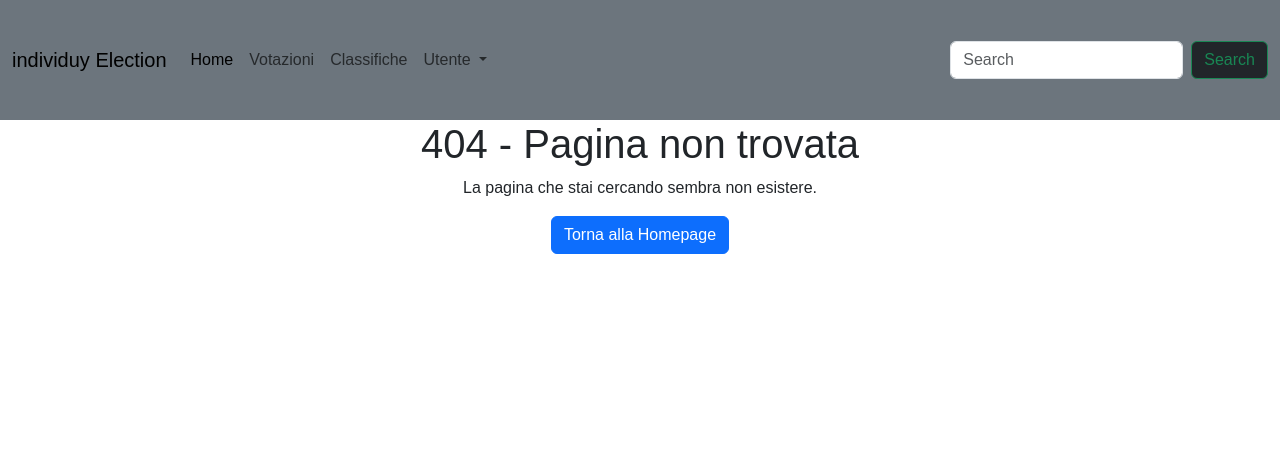
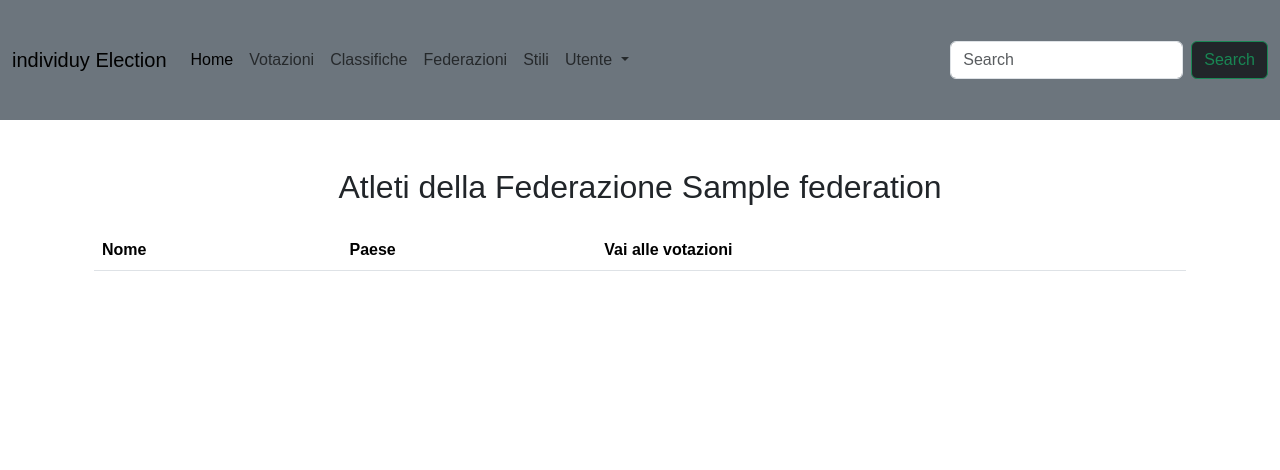
Before and after one commit to pantaleoflavio/individuyElection, a PHP site: page /index.php?page=lista_per_federazioni&id_federation=1 in a window 1280 px wide. Shown: the top 470 px of the page. Run offline with PHP 8.4, Linux system fonts and the light colour scheme; data comes from the database, SQL or seed files in the repository; tables that the repository leaves empty hold one stand-in row (values such as "Sample post"); lists and menus that the app fills with data are empty; some libraries are stand-ins or nearby versions.

Commit message:
add methods for to fetch all the federations from his table, and wrestler per federation id, add related files and refactoring connected files

```diff
--- a/app/Controllers/FederationController.php
+++ b/app/Controllers/FederationController.php
@@ -16,4 +16,9 @@ class FederationController {
         return $this->wrestlerDAO->getFederationPerId($id);
     }
 
+    public function getAllFederations() {
+        return $this->wrestlerDAO->getAllFederations();
+    }
+
+
 }
--- a/app/Controllers/WrestlerController.php
+++ b/app/Controllers/WrestlerController.php
@@ -23,4 +23,9 @@ class WrestlerController {
     public function getAllWrestlers($order = 'name') {
         return $this->wrestlerDAO->getAllWrestlers($order);
     }
+
+    public function getWrestlersByFederation($federationId) {
+        return $this->wrestlerDAO->getWrestlersByFederation($federationId);
+    }
+
 }
--- a/app/DAO/FederationDAO.php
+++ b/app/DAO/FederationDAO.php
@@ -28,5 +28,15 @@ class FederationDAO extends DB {
         }
     }
 
+    public function getAllFederations() {
+        try {
+            $stmt = $this->connect()->prepare("SELECT * FROM federations");
+            $stmt->execute();
+            return $stmt->fetchAll(PDO::FETCH_ASSOC);
+        } catch (PDOException $e) {
+            error_log("PDOException in getAllFederations: " . $e->getMessage());
+            return [];
+        }
+    }
 
 }
--- a/app/DAO/WrestlerDAO.php
+++ b/app/DAO/WrestlerDAO.php
@@ -55,4 +55,22 @@ class WrestlerDAO extends DB {
         return $stmt->fetchAll(PDO::FETCH_ASSOC);
     }
 
+    public function getWrestlersByFederation($federationId) {
+        try {
+            $stmt = $this->connect()->prepare("SELECT w.id_wrestler, w.name, w.country, f.name AS federation
+                                               FROM wrestlers w
+                                               LEFT JOIN federations f ON w.federation_id = f.id_federation
+                                               WHERE w.federation_id = ?");
+            $stmt->execute([$federationId]);
+            return $stmt->fetchAll(PDO::FETCH_ASSOC);
+        } catch (PDOException $e) {
+            error_log("PDOException in getWrestlersByFederation: " . $e->getMessage());
+            return [];
+        }
+    }
+
+
+
+
+
 }
--- a/includes/header.php
+++ b/includes/header.php
@@ -49,6 +49,12 @@ if (isset($_SESSION['userId'])) {
                 <li class="nav-item">
                     <a class="nav-link" href="index.php?page=indice_classifiche">Classifiche</a>
                 </li>
+                <li class="nav-item">
+                    <a class="nav-link" href="index.php?page=federation_list">Federazioni</a>
+                </li>
+                <li class="nav-item">
+                    <a class="nav-link" href="">Stili</a>
+                </li>
                 <li class="nav-item dropdown">
                     <a class="nav-link dropdown-toggle" href="#" id="navbarDropdown" role="button" data-bs-toggle="dropdown" aria-expanded="false">
                         <?= isset($_SESSION['fullname']) ? $singleUser->fullname : 'Utente' ?>
--- a/index.php
+++ b/index.php
@@ -46,6 +46,12 @@ switch ($page) {
     case 'home':
         include 'resources/Views/home.php';
         break;
+    case 'home':
+        include 'resources/Views/federazioni.php';
+        break;
+    case 'home':
+        include 'resources/Views/stili.php';
+        break;
     //CASI DI VOTO
     case 'lists':
         include 'resources/Views/votazioni/lists.php';
@@ -57,11 +63,17 @@ switch ($page) {
     case 'lista_candidati':
         include 'resources/Views/votazioni/single_wrestler/lista_candidati.php';
     break;
+    case 'lista_per_federazioni':
+        include 'resources/Views/votazioni/single_wrestler/lista_per_federazioni.php';
+    break;
     case 'vota_wrestler':
         include 'resources/Views/votazioni/single_wrestler/vota_wrestler.php';
         break;
     //CASI DI VOTO TAG TEAM
     //CASI DI VOTO FEDERATION
+    case 'federation_list':
+        include 'resources/Views/votazioni/federation/federation_list.php';
+        break;
     //CASI DI VOTO SHOW
     //CASI DI cLASSIFICHE
     case 'indice_classifiche':
--- a/resources/Views/votazioni/single_wrestler/lista_candidati.php
+++ b/resources/Views/votazioni/single_wrestler/lista_candidati.php
@@ -1,4 +1,4 @@
-<!-- resources/Views/votazioni/lista_candidati.php -->
+<!-- resources/Views/votazioni/single_wrestler/lista_candidati.php -->
 <?php
 
     $id_cat = isset($_GET['id_cat']) ? $_GET['id_cat'] : null;
--- /dev/null
+++ b/resources/Views/votazioni/single_wrestler/lista_per_federazioni.php
@@ -0,0 +1,41 @@
+<!-- resources/Views/votazioni/single_wrestler/lista_per_federazioni.php -->
+<?php
+
+    // Assumi che federation_id venga passato tramite GET
+    $id_federation = isset($_GET['id_federation']) ? $_GET['id_federation'] : null;
+
+    if ($id_federation) {
+        $listWrestlers = $wrestlerController->getWrestlersByFederation($id_federation);
+        $federationName = $federationController->getFederationPerId($id_federation)->name;
+
+    } else {
+        // Redirect o messaggio di errore se non è specificato un ID di federazione
+        echo "<script>alert('Nessuna federazione specificata!'); window.location.href='index.php';</script>";
+    }
+?>
+
+<div class="container py-5">
+    <h2 class="text-center mb-4">Atleti della Federazione <?php echo htmlspecialchars($federationName); ?></h2>
+    <table class="table">
+        <thead>
+            <tr>
+                <th><div class="row"><div class="col-md-4">Nome</div></div></th>
+                <th><div class="row"><div class="col-md-4">Paese</div></div></th>
+                <th><div class="row"><div class="col-md-4">Vai alle votazioni</div></div></th>
+            </tr>
+        </thead>
+        <tbody>
+            <?php foreach($listWrestlers as $wrestler): ?>
+                <tr>
+                    <td><div class="row"><div class="col-md-4"><?php echo htmlspecialchars($wrestler['name']); ?></div></div></td>
+                    <td><div class="row"><div class="col-md-4"><?php echo htmlspecialchars($wrestler['country']); ?></div></div></td>
+                    <td>
+                        <div class="row"><div class="col-md-4">
+                            <a href="index.php?page=votazione_dettaglio_wrestler" class="btn btn-primary">Lista Votazioni</a>
+                        </div></div>
+                    </td>
+                </tr>
+            <?php endforeach; ?>
+        </tbody>
+    </table>
+</div>
--- a/resources/Views/votazioni/single_wrestler/vota_wrestler.php
+++ b/resources/Views/votazioni/single_wrestler/vota_wrestler.php
@@ -1,4 +1,4 @@
-<!-- resources/Views/votazioni/vota_wrestler.php -->
+<!-- resources/Views/votazioni/single_wrestler/vota_wrestler.php -->
 
 <?php
 // Placeholder per la logica del controller
--- a/resources/Views/votazioni/single_wrestler/votazione_dettaglio_wrestler.php
+++ b/resources/Views/votazioni/single_wrestler/votazione_dettaglio_wrestler.php
@@ -1,4 +1,4 @@
-<!-- resources/Views/votazioni/votazione_dettaglio_wrestler.php -->
+<!-- resources/Views/votazioni/single_wrestler/votazione_dettaglio_wrestler.php -->
 
 <?php
 $rankingSingleWrestler = $rankingController->getRankingPerCategory('wrestler');
```
Also changed, not shown: resources/Views/votazioni/federation/federation_list.php (added, +16 -0 lines), resources/Views/votazioni/lists.php (+13 -1 lines).
